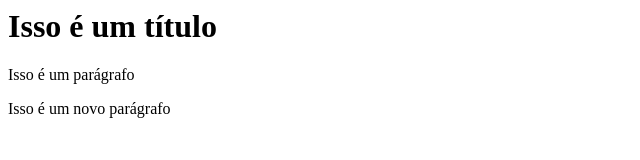
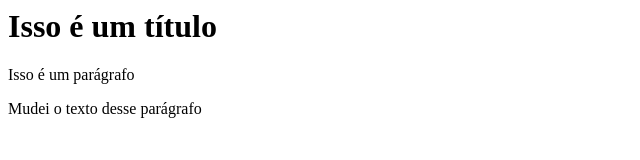
Before and after one commit to FernandaThomazinho/my_app, a plain HTML site: page index.html in a window 1280 px wide. Shown: the full height of the page, 0-640 px from the left. Drawn offline with Linux system fonts and the light colour scheme.

Commit message:
Change paragraph text on index page

```diff
--- a/index.html
+++ b/index.html
@@ -7,7 +7,7 @@
 
 <h1> Isso é um título</h1>
 <p> Isso é um parágrafo </p>
-<p> Isso é um novo parágrafo </p>
+<p> Mudei o texto desse parágrafo </p>
 
 </body>
 </html>
```
